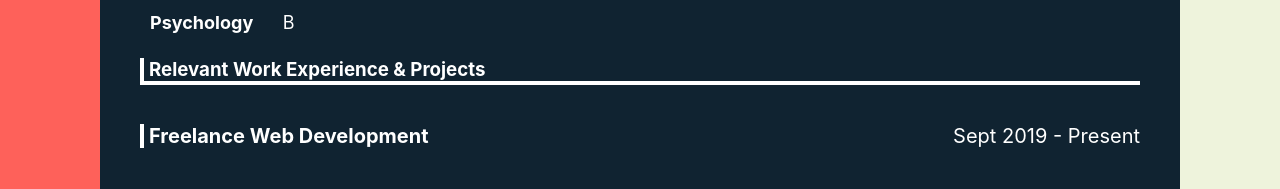
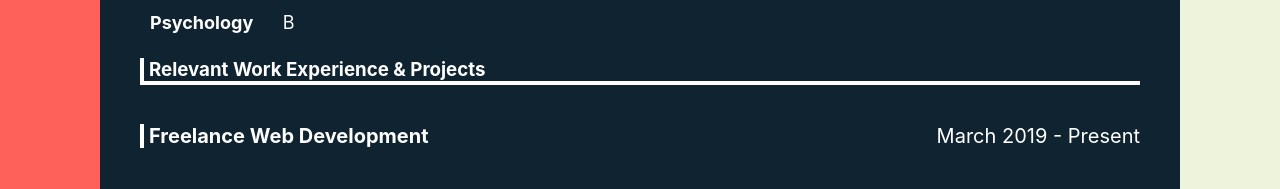
Before and after one commit to bill0x2A/portfolio-site, a React (Create React App) app: page /CV in a window 1280 px wide. Shown: the part 868-1057 px from the top of the page. Built offline with nearby package versions, Linux system fonts and the light colour scheme.

Commit message:
Change date

```diff
--- a/src/Components/CV/CV.js
+++ b/src/Components/CV/CV.js
@@ -29,7 +29,7 @@ const CV = props => {
                 </table>
                 <h3>Relevant Work Experience &amp; Projects</h3>
                 <div className={classes.JobHeadline}>
-                    <p><strong>Freelance Web Development</strong></p><p>Sept 2019 - Present</p>
+                    <p><strong>Freelance Web Development</strong></p><p>March 2019 - Present</p>
                 </div>
                 <p>I worked with clients to realise their needs, created mockup designs in Photoshop before building whole websites front to back using CSS, HTML, JS and Node. I acted on feedback quickly to work towards a solution that the client felt was their own.</p>
                 <p>I saved clients 80% of hosting fees using efficient cloud computing methods (AWS EC2).</p>
```
